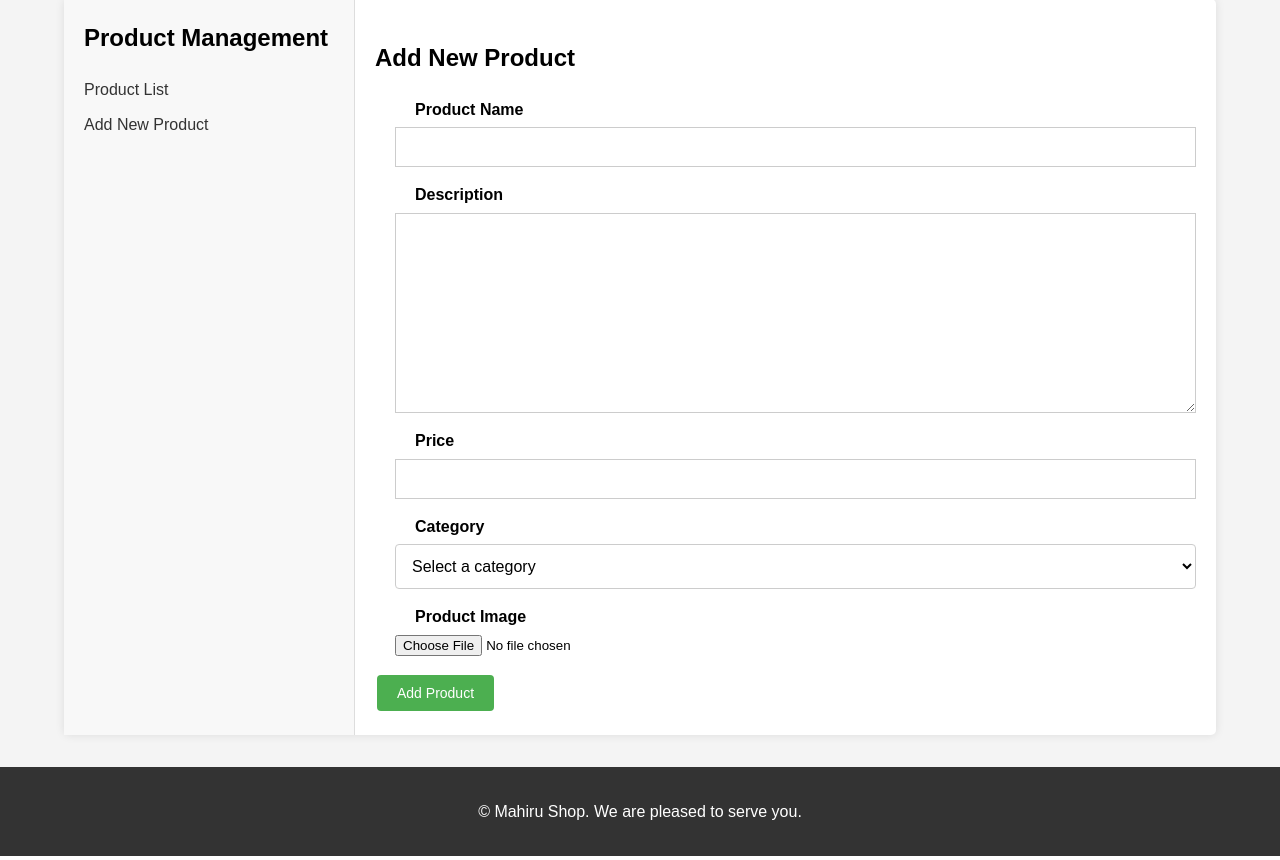
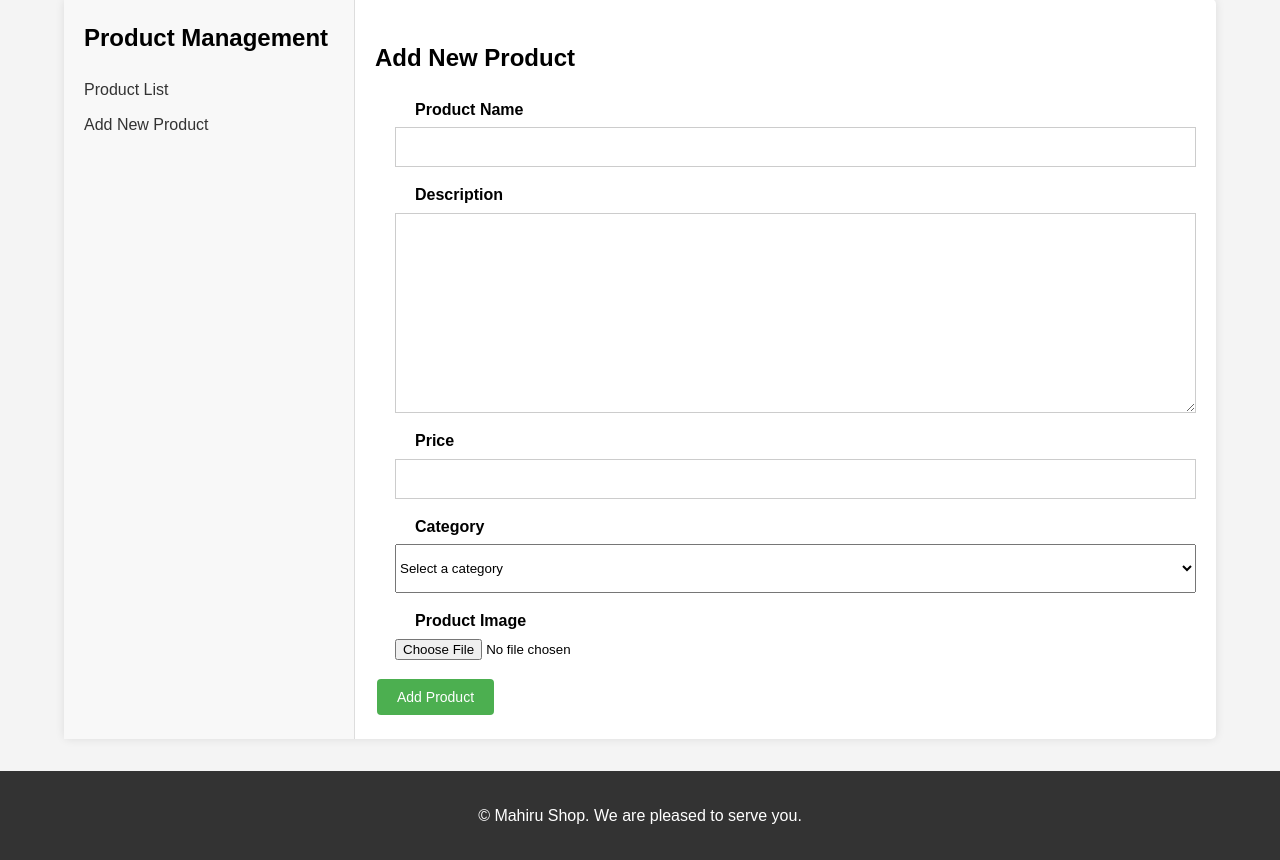
Before and after one commit to Suzune-pcz5/Mahiru-shop, a PHP site: page /add-product.php in a window 1280 px wide. Shown: the part 123-983 px from the top of the page. Run offline with PHP 8.4, Linux system fonts and the light colour scheme.

Commit message:
Update admin-styles.css

```diff
--- a/Mahiru-shop/css/admin-styles.css
+++ b/Mahiru-shop/css/admin-styles.css
@@ -327,8 +327,8 @@ footer {
 }
 
 .product-card img {
-    max-width: 100%;
-    height: auto;
+    width: 220px;
+    height: 300px;
     border-radius: 5px;
     margin-bottom: 10px;
 }
@@ -378,6 +378,7 @@ footer {
     background-color: #f0f0f0;
     border-radius: 4px;
 }
+
 
 .action-btn {
     background-color: green;
@@ -441,7 +442,7 @@ footer {
   }
   /* Styles for form layout */
 .form-group {
-    padding-left: 20px;
+    padding-left: 20px; /* Move the cursor 10px to the right */
     display: flex;
     flex-direction: column;
     margin-bottom: 15px;
@@ -451,6 +452,12 @@ label {
     padding-left: 20px;
     font-weight: bold;
     margin-bottom: 5px;
+}
+select{
+    display: flex;
+    flex-direction: column;
+    padding-top: 15px;
+    padding-bottom: 15px;
 }
 textarea#product-description,
 input[type="text"],
@@ -463,6 +470,7 @@ input[type="number"] {
     font-size: 16px;
     box-sizing: border-box;
     width: 100%;
+
 }
 
 /* Styling specifically for the notes textarea */
@@ -484,6 +492,7 @@ input[type="number"] {
     font-size: 16px;
     box-sizing: border-box;
     width: 100%;
+
 }
 
 /* Styling specifically for the notes textarea */
@@ -531,21 +540,3 @@ textarea#notes {
     border-radius: 4px;
     margin-right: 15px;
   }
-
-/* Thêm CSS cho thẻ select của Category */
-#product-category {
-  padding: 12px;
-  font-size: 16px;
-  height: 45px;
-  width: 100%;
-  border: 1px solid #ccc;
-  border-radius: 4px;
-  background-color: #fff;
-  cursor: pointer;
-}
-
-#product-category:focus {
-  outline: none;
-  border-color: #ff6b6b;
-  box-shadow: 0 0 5px rgba(255, 107, 107, 0.3);
-}
```
Lines whose indentation alone changed are shown as unchanged.
